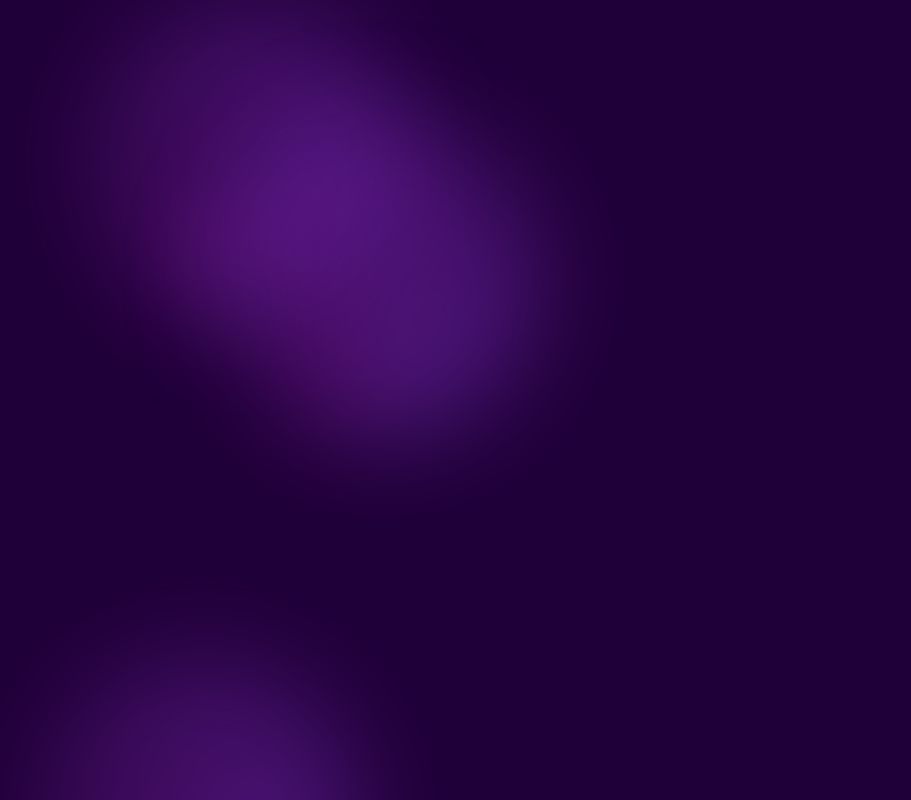
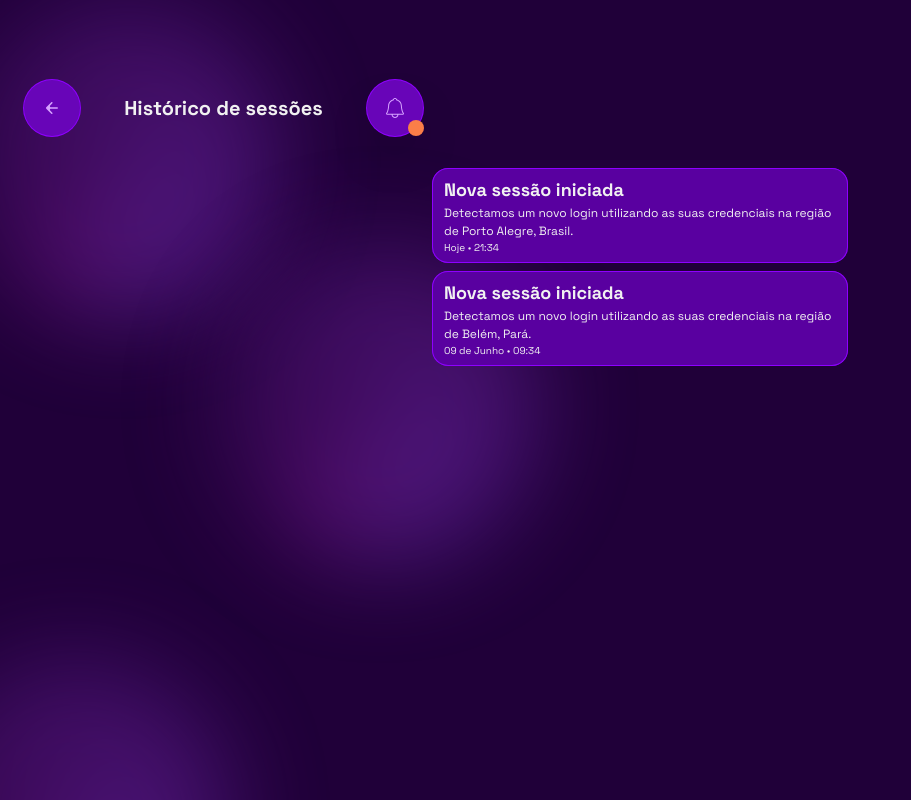
Before and after one commit to Resenhapp/ResenhaWEBAPP, a Next.js app: page /webapp/configuracoes/seguranca/historico in a window 1280 px wide. Shown: the whole page, without its empty margins (0-911 px from the left). Built offline with nearby package versions, Linux system fonts and the light colour scheme; no server answers.

Commit message:
Segurança - Histórico Feito
Tela de configurações/segurança/histórico completa

Feito o componente SessionNotification.js

```diff
--- a/src/app/webapp/configuracoes/seguranca/historico/page.js
+++ b/src/app/webapp/configuracoes/seguranca/historico/page.js
@@ -1,22 +1,39 @@
 'use client'
 import React from 'react';
 import PageHeader from '@/src/components/PageHeader';
+import SessionNotification from '@/src/components/SessionNotification';
 
 export const metadata = {
     title: 'Resenha.app • Histórico de sessões',
     description: 'Venha fazer suas resenhas!',
 }
 
-export default function Privacy() {
-
-    const handleNavigation = (pageToGo) => {
-        window.location.href = `/webapp/${pageToGo}`;
-    };
-
+export default function SecurityHistory() {
     return (
-        <div>
-
+        <div className='flex flex-col w-screen h-screen'>
+            <PageHeader isBack={true} checker={() => { null }} pageTitle="Histórico de sessões" />
+            <div className="flex flex-col items-center justify-start h-screen px-4">
+                <section className="flex w-full max-w-md p-4">
+                    <div className='h3 w-full flex'>
+                        <div className='w-full flex flex-col'>
+                            <div className='h-fit w-full gap-2 flex flex-col pt-4'>
+                                <SessionNotification
+                                    title={'Nova sessão iniciada'}
+                                    description={'Detectamos um novo login utilizando as suas credenciais na região de Porto Alegre, Brasil.'}
+                                    date={'Hoje'}
+                                    hour={'21:34'}
+                                />
+                                <SessionNotification
+                                    title={'Nova sessão iniciada'}
+                                    description={'Detectamos um novo login utilizando as suas credenciais na região de Belém, Pará.'}
+                                    date={'09 de Junho'}
+                                    hour={'09:34'}
+                                />
+                            </div>
+                        </div>
+                    </div>
+                </section>
+            </div>
         </div>
-    )
-
+    );
 }
--- a/src/app/webapp/configuracoes/seguranca/page.js
+++ b/src/app/webapp/configuracoes/seguranca/page.js
@@ -1,7 +1,6 @@
 'use client'
 import React from 'react';
 import PageHeader from '@/src/components/PageHeader';
-import Button from '@/src/components/Button';
 import ButtonConfig from '@/src/components/ButtonConfig';
 
 export const metadata = {
@@ -26,14 +25,12 @@ export default function Account() {
                                     label="Configurações de senha"
                                     action={() => handleNavigation('/senha')}
                                     rightIcon={'arrowRight06'}
-                                    leftIcon={'nullV'}
                                     textAlign="left"
                                 />
                                 <ButtonConfig
                                     label="Histórico de sessões"
                                     action={() => handleNavigation('/historico')}
                                     rightIcon={'arrowRight06'}
-                                    leftIcon={'nullV'}
                                     textAlign="left"
                                 />
                             </div>
--- /dev/null
+++ b/src/components/SessionNotification.js
@@ -0,0 +1,28 @@
+import React from 'react';
+
+const SessionNotification = ({ title, description, hour, date }) => {
+
+    const h3Classes = 'text-[12px]';
+    const h4Classes = 'text-[10px]';
+    const baseFlexClasses = 'flex flex-row items-center gap-1';
+
+    const handleButton = () => {
+        // Lógica do botão
+    };
+
+    return (
+        <div className='bg-purpleT1 pl-3 h-fit w-full rounded-2xl p-2 flex flex-col ring-1 ring-inset ring-purpleT3'>
+            <h1 className='text-lg font-bold'>
+                {title}
+            </h1>
+            <div className={baseFlexClasses}>
+                <p className={h3Classes}>{description}</p>
+            </div>
+            <div className='flex flex-row justify-between items-end mt-auto'>
+                <p className={h4Classes}>{date} • {hour}</p>
+            </div>
+        </div>
+    );
+}
+
+export default SessionNotification;
```
